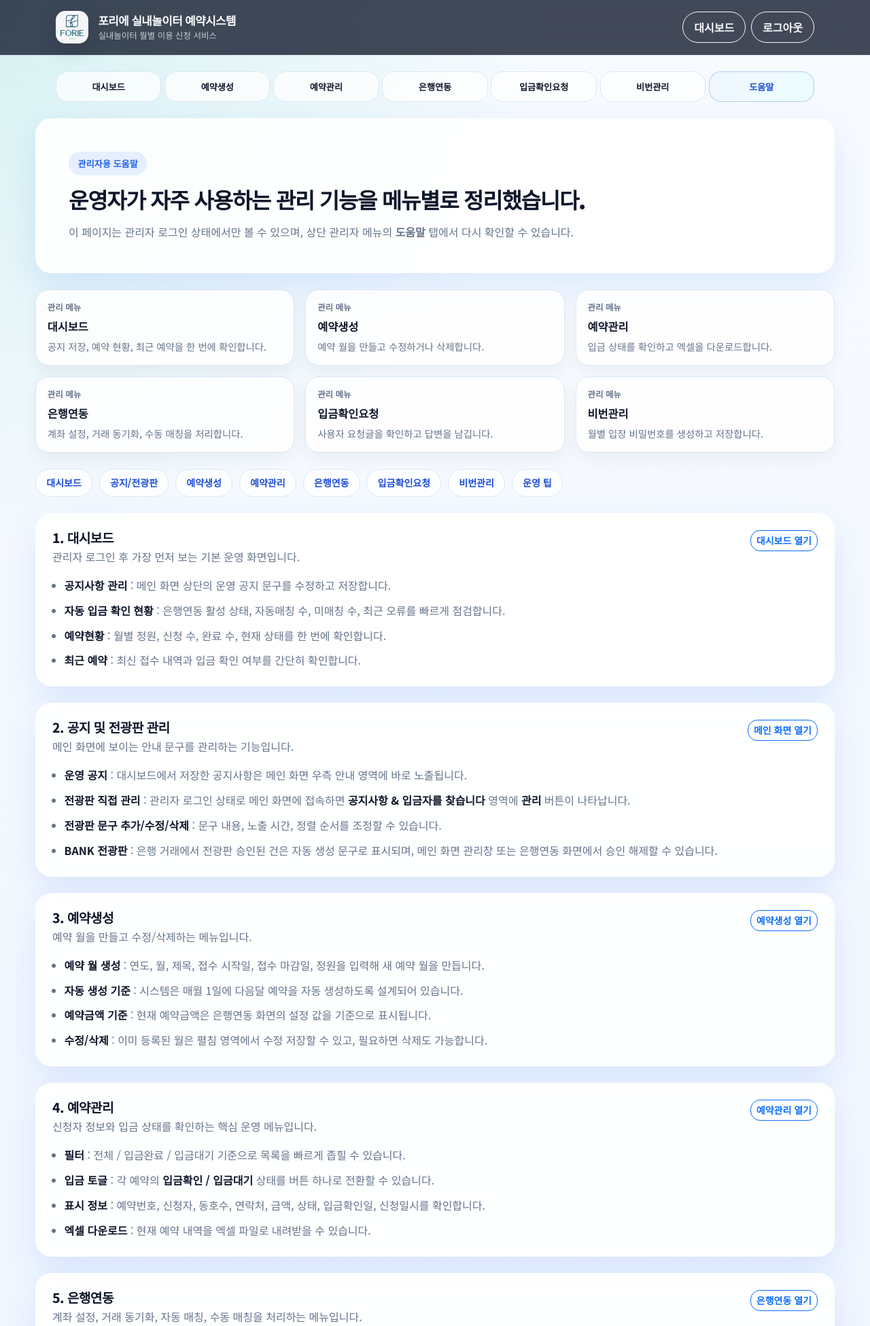
After one commit to kimjs3374/forie_kids, a Flask app: page /forie_admin/help in a window 1280 px wide. The commit adds this page. Shown: the top 1951 px of the page at 68% size. Run offline with Flask 3, Linux system fonts and the light colour scheme; the visitor is signed in with stand-in values (Sample User, id 1); some libraries are stand-ins or nearby versions.

Commit message:
v1.3 도움말 추가

```diff
--- a/app/routes/admin_routes/__init__.py
+++ b/app/routes/admin_routes/__init__.py
@@ -4,4 +4,4 @@ from flask import Blueprint
 admin_bp = Blueprint("admin", __name__)
 
 
-from . import auth, bank, dashboard, months, passwords, payment_requests, reservations, ticker  # noqa: E402,F401
+from . import auth, bank, dashboard, help_routes, months, passwords, payment_requests, reservations, ticker  # noqa: E402,F401
--- /dev/null
+++ b/app/routes/admin_routes/help.py
@@ -0,0 +1,3 @@
+"""Backward-compatible admin help route module."""
+
+from .help_routes import help_page  # noqa: F401
--- /dev/null
+++ b/app/routes/admin_routes/help_routes.py
@@ -0,0 +1,10 @@
+from flask import render_template
+
+from . import admin_bp
+from .decorators import login_required
+
+
+@admin_bp.route("/help", methods=["GET"])
+@login_required
+def help_page():
+    return render_template("admin/help.html")
--- a/app/routes/main_routes/__init__.py
+++ b/app/routes/main_routes/__init__.py
@@ -4,4 +4,4 @@ from flask import Blueprint
 main_bp = Blueprint("main", __name__)
 
 
-from . import home, lookup, payment  # noqa: E402,F401
+from . import help_routes, home, lookup, payment  # noqa: E402,F401
--- /dev/null
+++ b/app/routes/main_routes/help.py
@@ -0,0 +1,3 @@
+"""Backward-compatible help route module."""
+
+from .help_routes import help_page  # noqa: F401
--- a/app/static/css/style.css
+++ b/app/static/css/style.css
@@ -20,11 +20,144 @@ body {
     linear-gradient(180deg, #f7fbff 0%, #edf4ff 100%);
 }
 
+#app-shell {
+  min-height: 100vh;
+  display: flex;
+  flex-direction: column;
+}
+
 a { text-decoration: none; }
 
 .page-shell {
-  padding-bottom: 6rem;
+  flex: 1 0 auto;
+  padding-bottom: 3rem;
   max-width: 1120px;
+}
+
+.site-footer {
+  padding: 0 0 1.75rem;
+}
+
+.site-footer-inner {
+  border-top: 1px solid rgba(148, 163, 184, .22);
+  padding-top: 1rem;
+  text-align: center;
+  color: var(--forie-muted);
+  font-size: .9rem;
+  line-height: 1.85;
+  word-break: keep-all;
+}
+
+.site-footer-divider {
+  color: #cbd5e1;
+  margin: 0 .45rem;
+}
+
+.site-footer-link {
+  color: var(--forie-primary-dark);
+  font-weight: 800;
+}
+
+.help-hero {
+  background: linear-gradient(135deg, rgba(37, 99, 235, .08) 0%, rgba(20, 184, 166, .12) 100%);
+}
+
+.help-hero-admin {
+  background: linear-gradient(135deg, rgba(15, 23, 42, .06) 0%, rgba(37, 99, 235, .12) 100%);
+}
+
+.help-anchor-list {
+  display: flex;
+  flex-wrap: wrap;
+  gap: .6rem;
+}
+
+.help-anchor {
+  display: inline-flex;
+  align-items: center;
+  justify-content: center;
+  padding: .55rem .95rem;
+  border-radius: 999px;
+  border: 1px solid var(--forie-border);
+  background: rgba(255,255,255,.82);
+  color: var(--forie-primary-dark);
+  font-weight: 800;
+  font-size: .88rem;
+}
+
+.help-shortcut-card {
+  display: block;
+  height: 100%;
+  border: 1px solid var(--forie-border);
+  border-radius: 20px;
+  background: rgba(255,255,255,.88);
+  color: var(--forie-text);
+  padding: 1rem 1.05rem;
+  box-shadow: 0 10px 24px rgba(15,23,42,.05);
+  transition: transform .2s ease, box-shadow .2s ease, border-color .2s ease;
+}
+
+.help-shortcut-card:hover {
+  transform: translateY(-2px);
+  border-color: rgba(37,99,235,.35);
+  box-shadow: 0 18px 30px rgba(37,99,235,.12);
+}
+
+.help-shortcut-label {
+  color: var(--forie-muted);
+  font-size: .78rem;
+  font-weight: 800;
+  margin-bottom: .4rem;
+}
+
+.help-shortcut-title {
+  font-size: 1.02rem;
+  font-weight: 900;
+  margin-bottom: .35rem;
+}
+
+.help-shortcut-desc {
+  color: var(--forie-muted);
+  font-size: .9rem;
+  line-height: 1.6;
+}
+
+.help-section-card {
+  scroll-margin-top: 110px;
+}
+
+.help-section-header {
+  display: flex;
+  justify-content: space-between;
+  align-items: flex-start;
+  gap: 1rem;
+  flex-wrap: wrap;
+}
+
+.help-step-list {
+  padding-left: 1.1rem;
+  margin-bottom: 0;
+  color: var(--forie-muted);
+}
+
+.help-step-list li {
+  line-height: 1.75;
+}
+
+.help-step-list li + li {
+  margin-top: .55rem;
+}
+
+.help-step-list strong {
+  color: var(--forie-text);
+}
+
+.help-note-box {
+  border: 1px solid var(--forie-border);
+  border-radius: 20px;
+  background: linear-gradient(135deg, #f8fbff 0%, #f0fdfa 100%);
+  padding: 1rem 1.1rem;
+  box-shadow: 0 12px 24px rgba(15,23,42,.05);
 }
 
 .topbar {
@@ -781,6 +914,16 @@ a { text-decoration: none; }
   .hero-card, .surface-card { border-radius: 20px; }
   .hero-title { font-size: 1.8rem; }
   .page-shell { padding-bottom: 2.5rem; }
+  .site-footer {
+    padding-bottom: 6rem;
+  }
+  .site-footer-inner {
+    font-size: .82rem;
+    line-height: 1.95;
+  }
+  .site-footer-divider {
+    margin: 0 .22rem;
+  }
   .mobile-stack { display: grid; gap: .75rem; }
 }
 
@@ -832,4 +975,13 @@ a { text-decoration: none; }
   .slot-summary-line {
     gap: .15rem .35rem;
   }
+
+  .help-anchor-list,
+  .help-section-header {
+    gap: .5rem;
+  }
+
+  .help-anchor {
+    width: 100%;
+  }
 }
--- a/config.py
+++ b/config.py
@@ -12,6 +12,10 @@ class Config:
     SECRET_KEY = os.getenv("FLASK_SECRET_KEY", "dev-secret-key")
     ADMIN_USERNAME = os.getenv("ADMIN_USERNAME", "admin")
     ADMIN_PASSWORD = os.getenv("ADMIN_PASSWORD", "change_me")
+    FOOTER_COMPANY_NAME = os.getenv("FOOTER_COMPANY_NAME", "포리에 실내놀이터 예약시스템")
+    FOOTER_ADDRESS = os.getenv("FOOTER_ADDRESS", "주소 정보 준비중")
+    FOOTER_CONTACT = os.getenv("FOOTER_CONTACT", "연락처 정보 준비중")
+    FOOTER_COPYRIGHT = os.getenv("FOOTER_COPYRIGHT", "")
     PERSONAL_DATA_RETENTION_MONTHS = int(os.getenv("PERSONAL_DATA_RETENTION_MONTHS", "12"))
     SUPABASE_URL = os.getenv("SUPABASE_URL", "")
     SUPABASE_ANON_KEY = os.getenv("SUPABASE_ANON_KEY", "")
--- /dev/null
+++ b/templates/admin/help.html
@@ -0,0 +1,192 @@
+{% extends 'base.html' %}
+{% block title %}관리자 도움말{% endblock %}
+{% block content %}
+<div class="surface-card help-hero help-hero-admin p-4 p-lg-5 mb-4">
+  <span class="hero-badge mb-3">관리자용 도움말</span>
+  <h1 class="hero-title fs-2 mb-3">운영자가 자주 사용하는 관리 기능을 메뉴별로 정리했습니다.</h1>
+  <p class="section-desc mb-0">이 페이지는 관리자 로그인 상태에서만 볼 수 있으며, 상단 관리자 메뉴의 <strong>도움말</strong> 탭에서 다시 확인할 수 있습니다.</p>
+</div>
+
+<div class="row g-3 mb-4">
+  <div class="col-md-6 col-xl-4">
+    <a href="{{ url_for('admin.dashboard') }}" class="help-shortcut-card">
+      <div class="help-shortcut-label">관리 메뉴</div>
+      <div class="help-shortcut-title">대시보드</div>
+      <div class="help-shortcut-desc">공지 저장, 예약 현황, 최근 예약을 한 번에 확인합니다.</div>
+    </a>
+  </div>
+  <div class="col-md-6 col-xl-4">
+    <a href="{{ url_for('admin.months') }}" class="help-shortcut-card">
+      <div class="help-shortcut-label">관리 메뉴</div>
+      <div class="help-shortcut-title">예약생성</div>
+      <div class="help-shortcut-desc">예약 월을 만들고 수정하거나 삭제합니다.</div>
+    </a>
+  </div>
+  <div class="col-md-6 col-xl-4">
+    <a href="{{ url_for('admin.reservations') }}" class="help-shortcut-card">
+      <div class="help-shortcut-label">관리 메뉴</div>
+      <div class="help-shortcut-title">예약관리</div>
+      <div class="help-shortcut-desc">입금 상태를 확인하고 엑셀을 다운로드합니다.</div>
+    </a>
+  </div>
+  <div class="col-md-6 col-xl-4">
+    <a href="{{ url_for('admin.bank_management') }}" class="help-shortcut-card">
+      <div class="help-shortcut-label">관리 메뉴</div>
+      <div class="help-shortcut-title">은행연동</div>
+      <div class="help-shortcut-desc">계좌 설정, 거래 동기화, 수동 매칭을 처리합니다.</div>
+    </a>
+  </div>
+  <div class="col-md-6 col-xl-4">
+    <a href="{{ url_for('admin.payment_requests') }}" class="help-shortcut-card">
+      <div class="help-shortcut-label">관리 메뉴</div>
+      <div class="help-shortcut-title">입금확인요청</div>
+      <div class="help-shortcut-desc">사용자 요청글을 확인하고 답변을 남깁니다.</div>
+    </a>
+  </div>
+  <div class="col-md-6 col-xl-4">
+    <a href="{{ url_for('admin.passwords') }}" class="help-shortcut-card">
+      <div class="help-shortcut-label">관리 메뉴</div>
+      <div class="help-shortcut-title">비번관리</div>
+      <div class="help-shortcut-desc">월별 입장 비밀번호를 생성하고 저장합니다.</div>
+    </a>
+  </div>
+</div>
+
+<div class="help-anchor-list mb-4">
+  <a href="#admin-dashboard" class="help-anchor">대시보드</a>
+  <a href="#admin-ticker" class="help-anchor">공지/전광판</a>
+  <a href="#admin-months" class="help-anchor">예약생성</a>
+  <a href="#admin-reservations" class="help-anchor">예약관리</a>
+  <a href="#admin-bank" class="help-anchor">은행연동</a>
+  <a href="#admin-payment-requests" class="help-anchor">입금확인요청</a>
+  <a href="#admin-passwords" class="help-anchor">비번관리</a>
+  <a href="#admin-tips" class="help-anchor">운영 팁</a>
+</div>
+
+<section id="admin-dashboard" class="surface-card help-section-card p-4 mb-4">
+  <div class="help-section-header mb-3">
+    <div>
+      <h2 class="section-title mb-1">1. 대시보드</h2>
+      <p class="section-desc mb-0">관리자 로그인 후 가장 먼저 보는 기본 운영 화면입니다.</p>
+    </div>
+    <a href="{{ url_for('admin.dashboard') }}" class="btn btn-sm btn-outline-primary">대시보드 열기</a>
+  </div>
+  <ul class="help-step-list">
+    <li><strong>공지사항 관리</strong> : 메인 화면 상단의 운영 공지 문구를 수정하고 저장합니다.</li>
+    <li><strong>자동 입금 확인 현황</strong> : 은행연동 활성 상태, 자동매칭 수, 미매칭 수, 최근 오류를 빠르게 점검합니다.</li>
+    <li><strong>예약현황</strong> : 월별 정원, 신청 수, 완료 수, 현재 상태를 한 번에 확인합니다.</li>
+    <li><strong>최근 예약</strong> : 최신 접수 내역과 입금 확인 여부를 간단히 확인합니다.</li>
+  </ul>
+</section>
+
+<section id="admin-ticker" class="surface-card help-section-card p-4 mb-4">
+  <div class="help-section-header mb-3">
+    <div>
+      <h2 class="section-title mb-1">2. 공지 및 전광판 관리</h2>
+      <p class="section-desc mb-0">메인 화면에 보이는 안내 문구를 관리하는 기능입니다.</p>
+    </div>
+    <a href="{{ url_for('main.index') }}" class="btn btn-sm btn-outline-primary">메인 화면 열기</a>
+  </div>
+  <ul class="help-step-list">
+    <li><strong>운영 공지</strong> : 대시보드에서 저장한 공지사항은 메인 화면 우측 안내 영역에 바로 노출됩니다.</li>
+    <li><strong>전광판 직접 관리</strong> : 관리자 로그인 상태로 메인 화면에 접속하면 <strong>공지사항 & 입금자를 찾습니다</strong> 영역에 <strong>관리</strong> 버튼이 나타납니다.</li>
+    <li><strong>전광판 문구 추가/수정/삭제</strong> : 문구 내용, 노출 시간, 정렬 순서를 조정할 수 있습니다.</li>
+    <li><strong>BANK 전광판</strong> : 은행 거래에서 전광판 승인된 건은 자동 생성 문구로 표시되며, 메인 화면 관리창 또는 은행연동 화면에서 승인 해제할 수 있습니다.</li>
+  </ul>
+</section>
+
+<section id="admin-months" class="surface-card help-section-card p-4 mb-4">
+  <div class="help-section-header mb-3">
+    <div>
+      <h2 class="section-title mb-1">3. 예약생성</h2>
+      <p class="section-desc mb-0">예약 월을 만들고 수정/삭제하는 메뉴입니다.</p>
+    </div>
+    <a href="{{ url_for('admin.months') }}" class="btn btn-sm btn-outline-primary">예약생성 열기</a>
+  </div>
+  <ul class="help-step-list">
+    <li><strong>예약 월 생성</strong> : 연도, 월, 제목, 접수 시작일, 접수 마감일, 정원을 입력해 새 예약 월을 만듭니다.</li>
+    <li><strong>자동 생성 기준</strong> : 시스템은 매월 1일에 다음달 예약을 자동 생성하도록 설계되어 있습니다.</li>
+    <li><strong>예약금액 기준</strong> : 현재 예약금액은 은행연동 화면의 설정 값을 기준으로 표시됩니다.</li>
+    <li><strong>수정/삭제</strong> : 이미 등록된 월은 펼침 영역에서 수정 저장할 수 있고, 필요하면 삭제도 가능합니다.</li>
+  </ul>
+</section>
+
+<section id="admin-reservations" class="surface-card help-section-card p-4 mb-4">
+  <div class="help-section-header mb-3">
+    <div>
+      <h2 class="section-title mb-1">4. 예약관리</h2>
+      <p class="section-desc mb-0">신청자 정보와 입금 상태를 확인하는 핵심 운영 메뉴입니다.</p>
+    </div>
+    <a href="{{ url_for('admin.reservations') }}" class="btn btn-sm btn-outline-primary">예약관리 열기</a>
+  </div>
+  <ul class="help-step-list">
+    <li><strong>필터</strong> : 전체 / 입금완료 / 입금대기 기준으로 목록을 빠르게 좁힐 수 있습니다.</li>
+    <li><strong>입금 토글</strong> : 각 예약의 <strong>입금확인 / 입금대기</strong> 상태를 버튼 하나로 전환할 수 있습니다.</li>
+    <li><strong>표시 정보</strong> : 예약번호, 신청자, 동호수, 연락처, 금액, 상태, 입금확인일, 신청일시를 확인합니다.</li>
+    <li><strong>엑셀 다운로드</strong> : 현재 예약 내역을 엑셀 파일로 내려받을 수 있습니다.</li>
+  </ul>
+</section>
+
+<section id="admin-bank" class="surface-card help-section-card p-4 mb-4">
+  <div class="help-section-header mb-3">
+    <div>
+      <h2 class="section-title mb-1">5. 은행연동</h2>
+      <p class="section-desc mb-0">계좌 설정, 거래 동기화, 자동 매칭, 수동 매칭을 처리하는 메뉴입니다.</p>
+    </div>
+    <a href="{{ url_for('admin.bank_management') }}" class="btn btn-sm btn-outline-primary">은행연동 열기</a>
+  </div>
+  <ul class="help-step-list">
+    <li><strong>계좌 연동 설정</strong> : 은행 코드, 예금주, 예약금액, 계좌번호, 비밀번호, 생년월일/사업자번호를 저장합니다. 민감 정보는 암호화 저장됩니다.</li>
+    <li><strong>즉시 동기화</strong> : 수동 실행 시 02:00~07:00 중지 시간과 관계없이 거래를 즉시 조회합니다.</li>
+    <li><strong>자동 매칭 기준</strong> : 금액, 입금자명, 예약 이후 입금 여부를 보고 후보가 1건일 때 자동 연결합니다.</li>
+    <li><strong>수동 매칭</strong> : 자동 매칭 실패 건은 후보 목록 또는 예약번호 직접 입력으로 연결할 수 있습니다.</li>
+    <li><strong>전광판 승인/무시 처리</strong> : 거래를 전광판에 노출하거나, 운영상 제외가 필요한 거래는 무시 처리할 수 있습니다.</li>
+  </ul>
+</section>
+
+<section id="admin-payment-requests" class="surface-card help-section-card p-4 mb-4">
+  <div class="help-section-header mb-3">
+    <div>
+      <h2 class="section-title mb-1">6. 입금확인요청 관리</h2>
+      <p class="section-desc mb-0">사용자가 남긴 요청과 관리자 답변을 스레드 형태로 관리합니다.</p>
+    </div>
+    <a href="{{ url_for('admin.payment_requests') }}" class="btn btn-sm btn-outline-primary">입금확인요청 열기</a>
+  </div>
+  <ul class="help-step-list">
+    <li><strong>스레드 목록</strong> : 사용자별 요청을 최근 업데이트 순으로 확인합니다.</li>
+    <li><strong>상세 열기</strong> : 각 요청 박스를 펼치면 사용자 요청 내용과 기존 답변을 모두 확인할 수 있습니다.</li>
+    <li><strong>답변 등록</strong> : 답변 내용을 입력하고 등록하면 해당 스레드에 누적 저장됩니다.</li>
+    <li><strong>사용자 확인</strong> : 사용자는 같은 화면의 답변조회 기능으로 관리자 답변을 확인합니다.</li>
+  </ul>
+</section>
+
+<section id="admin-passwords" class="surface-card help-section-card p-4 mb-4">
+  <div class="help-section-header mb-3">
+    <div>
+      <h2 class="section-title mb-1">7. 비번관리</h2>
+      <p class="section-desc mb-0">월별 입장 비밀번호를 생성하고 저장하는 메뉴입니다.</p>
+    </div>
+    <a href="{{ url_for('admin.passwords') }}" class="btn btn-sm btn-outline-primary">비번관리 열기</a>
+  </div>
+  <ul class="help-step-list">
+    <li><strong>랜덤생성</strong> : 기존과 겹치지 않는 4자리 숫자를 자동 생성해 입력칸에 넣을 수 있습니다.</li>
+    <li><strong>저장 반영</strong> : 랜덤생성만으로는 실제 반영되지 않으며, 반드시 <strong>저장</strong> 버튼을 눌러야 적용됩니다.</li>
+    <li><strong>사용자 노출 조건</strong> : 이번 달 예약완료 이용자만 비밀번호 조회 메뉴에서 확인할 수 있습니다.</li>
+  </ul>
+</section>
+
+<section id="admin-tips" class="surface-card help-section-card p-4 mb-4">
+  <div class="help-section-header mb-3">
+    <div>
+      <h2 class="section-title mb-1">8. 운영 팁 및 참고사항</h2>
+      <p class="section-desc mb-0">실제 운영 시 자주 확인하는 포인트입니다.</p>
+    </div>
+  </div>
+  <ul class="help-step-list">
+    <li><strong>도움말 노출 방식</strong> : 사용자용 도움말은 모든 페이지 하단 <strong>도움말</strong> 링크에서 볼 수 있고, 관리자용 도움말은 로그인 후 상단 관리자 메뉴에서만 보입니다.</li>
+    <li><strong>입금 처리 순서</strong> : 자동 매칭이 안 된 건은 먼저 은행연동에서 확인한 뒤, 필요하면 예약관리/입금확인요청과 함께 대조하는 것이 좋습니다.</li>
+    <li><strong>전광판 운영</strong> : 실제 공지성 문구와 입금자 찾기 문구가 함께 노출될 수 있으므로, 오래된 내용은 정리해두는 것이 좋습니다.</li>
+    <li><strong>로그아웃</strong> : 상단 로그아웃 버튼으로 세션을 종료하면 관리자 전용 메뉴와 도움말은 더 이상 보이지 않습니다.</li>
+  </ul>
+</section>
+{% endblock %}
--- a/templates/base.html
+++ b/templates/base.html
@@ -3,12 +3,12 @@
 <head>
   <meta charset="utf-8">
   <meta name="viewport" content="width=device-width, initial-scale=1">
-  <title>포리에 실내놀이터 예약시스템</title>
+  <title>{% block title %}포리에 실내놀이터 예약시스템{% endblock %}</title>
   <link href="https://cdn.jsdelivr.net/npm/bootstrap@5.3.3/dist/css/bootstrap.min.css" rel="stylesheet">
   <link rel="preconnect" href="https://fonts.googleapis.com">
   <link rel="preconnect" href="https://fonts.gstatic.com" crossorigin>
   <link href="https://fonts.googleapis.com/css2?family=Noto+Sans+KR:wght@400;500;700;800;900&display=swap" rel="stylesheet">
-  <link href="{{ url_for('static', filename='css/style.css', v='20260314-0318') }}" rel="stylesheet">
+  <link href="{{ url_for('static', filename='css/style.css', v='20260315-0331') }}" rel="stylesheet">
 </head>
 <body>
   <div id="app-shell">
@@ -40,6 +40,7 @@
       <a href="{{ url_for('admin.bank_management') }}" class="app-tab {% if request.endpoint in ['admin.bank_management', 'admin.save_bank_settings_route', 'admin.sync_bank_transactions_now', 'admin.approve_bank_transaction', 'admin.ignore_bank_transaction_route', 'admin.match_bank_transaction_route'] %}is-active{% endif %}">은행연동</a>
       <a href="{{ url_for('admin.payment_requests') }}" class="app-tab {% if request.endpoint in ['admin.payment_requests', 'admin.reply_payment_request'] %}is-active{% endif %}">입금확인요청</a>
       <a href="{{ url_for('admin.passwords') }}" class="app-tab {% if request.endpoint in ['admin.passwords', 'admin.update_password'] %}is-active{% endif %}">비번관리</a>
+      <a href="{{ url_for('admin.help_page') }}" class="app-tab {% if request.endpoint == 'admin.help_page' %}is-active{% endif %}">도움말</a>
     </div>
   </div>
   {% endif %}
@@ -55,6 +56,21 @@
     {% endwith %}
     {% block content %}{% endblock %}
   </main>
+  <footer class="site-footer">
+    <div class="container">
+      <div class="site-footer-inner">
+        <span>{{ footer_company_name }}</span>
+        <span class="site-footer-divider">|</span>
+        <span>{{ footer_address }}</span>
+        <span class="site-footer-divider">|</span>
+        <span>{{ footer_contact }}</span>
+        <span class="site-footer-divider">|</span>
+        <span>{{ footer_copyright }}</span>
+        <span class="site-footer-divider">|</span>
+        <a href="{{ url_for('main.help_page') }}" class="site-footer-link">도움말</a>
+      </div>
+    </div>
+  </footer>
   <nav class="bottom-tabbar d-md-none">
     <a href="{{ url_for('main.index') }}" class="bottom-tabbar-item {% if request.endpoint == 'main.index' %}is-active{% endif %}">
       <span>신청</span>
--- a/templates/components/alert_modals.html
+++ b/templates/components/alert_modals.html
@@ -54,6 +54,10 @@
           <li>실내놀이터 입장 비밀번호는 비밀번호 탭에서 조회가 가능합니다.</li>
         </ol>
       </div>
+      <div class="modal-footer border-0 pt-0">
+        <a href="{{ url_for('main.help_page') }}" class="btn btn-outline-primary">전체 도움말</a>
+        <button type="button" class="btn btn-primary" data-bs-dismiss="modal">닫기</button>
+      </div>
     </div>
   </div>
 </div>
--- a/templates/index.html
+++ b/templates/index.html
@@ -5,6 +5,7 @@
   <a href="{{ url_for('main.lookup') }}" class="app-tab">신청조회</a>
   <a href="{{ url_for('main.payment_request') }}" class="app-tab">입금확인요청</a>
   <a href="{{ url_for('main.password_lookup') }}" class="app-tab">비밀번호</a>
+  <a href="{{ url_for('main.help_page') }}" class="app-tab">도움말</a>
 </div>
 
 {% include 'components/ticker_board.html' %}
--- a/templates/lookup.html
+++ b/templates/lookup.html
@@ -5,6 +5,7 @@
   <a href="{{ url_for('main.lookup') }}" class="app-tab is-active">신청조회</a>
   <a href="{{ url_for('main.payment_request') }}" class="app-tab">입금확인요청</a>
   <a href="{{ url_for('main.password_lookup') }}" class="app-tab">비밀번호</a>
+  <a href="{{ url_for('main.help_page') }}" class="app-tab">도움말</a>
 </div>
 
 <div class="row justify-content-center">
--- a/templates/password.html
+++ b/templates/password.html
@@ -5,6 +5,7 @@
   <a href="{{ url_for('main.lookup') }}" class="app-tab">신청조회</a>
   <a href="{{ url_for('main.payment_request') }}" class="app-tab">입금확인요청</a>
   <a href="{{ url_for('main.password_lookup') }}" class="app-tab is-active">비밀번호</a>
+  <a href="{{ url_for('main.help_page') }}" class="app-tab">도움말</a>
 </div>
 
 <div class="row justify-content-center">
--- a/templates/payment_request.html
+++ b/templates/payment_request.html
@@ -5,6 +5,7 @@
   <a href="{{ url_for('main.lookup') }}" class="app-tab">신청조회</a>
   <a href="{{ url_for('main.payment_request') }}" class="app-tab is-active">입금확인요청</a>
   <a href="{{ url_for('main.password_lookup') }}" class="app-tab">비밀번호</a>
+  <a href="{{ url_for('main.help_page') }}" class="app-tab">도움말</a>
 </div>
 
 <div class="row justify-content-center">
```
Also changed, not shown: app/__init__.py (+14 -0 lines), app/routes/main_routes/help_routes.py (added, +8 -0 lines), templates/help.html (added, +150 -0 lines), 1 other file.
